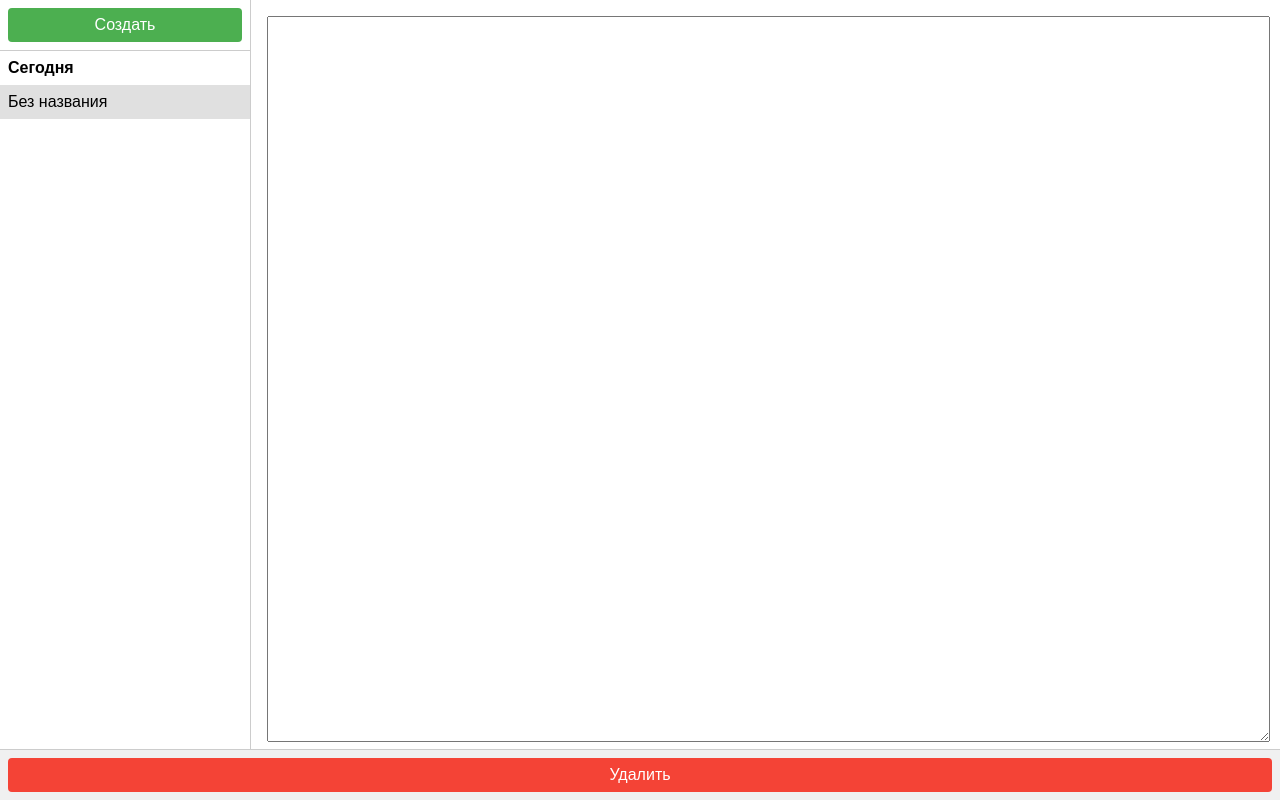
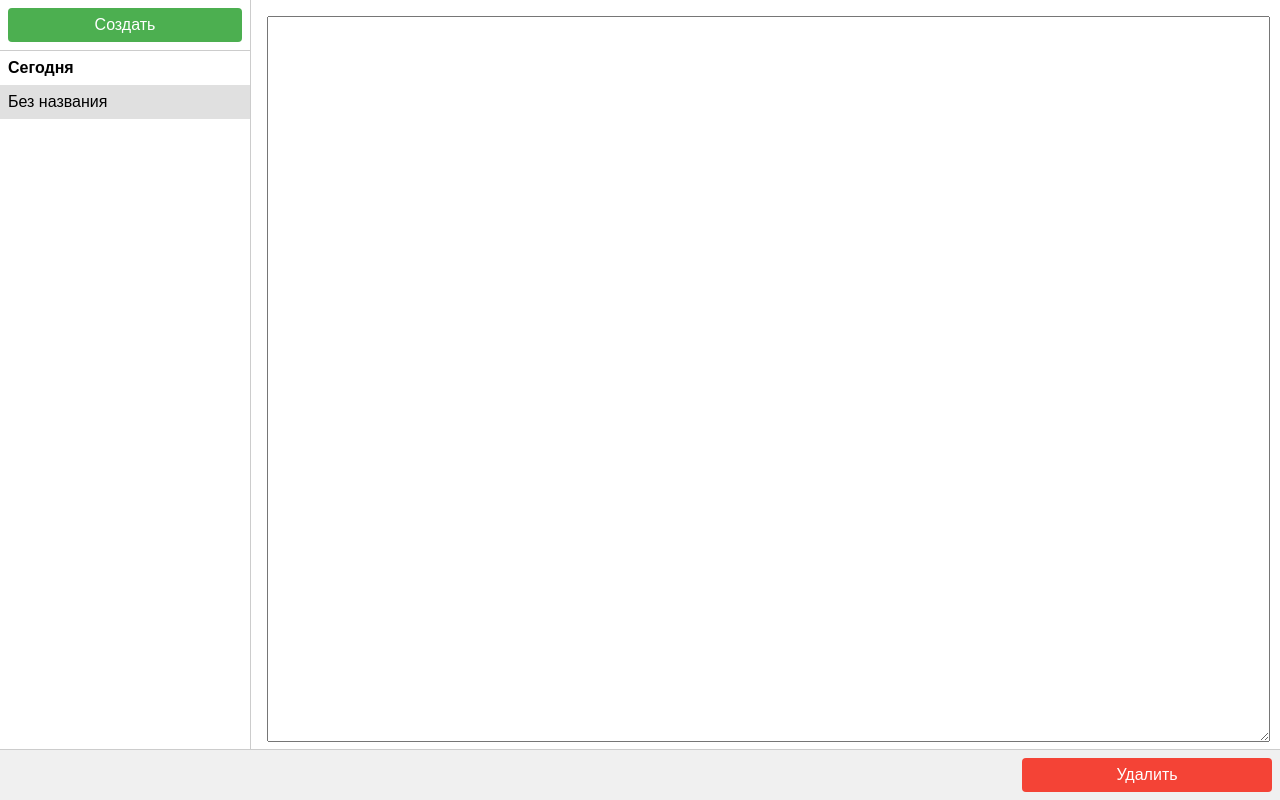
Before and after one commit to Thisman/ai-note-app, a React (Vite) app: page / in a window 1280 px wide. Built offline with nearby package versions, Linux system fonts and the light colour scheme.

Commit message:
fix button widths

```diff
--- a/src/styles/Layout.module.css
+++ b/src/styles/Layout.module.css
@@ -59,16 +59,18 @@
   cursor: pointer;
 }
 
+
 .createButton {
   background-color: #4caf50;
   color: #fff;
-  width: 100%;
+  width: 250px;
 }
+
 
 .deleteButton {
   background-color: #f44336;
   color: #fff;
-  width: 100%;
+  width: 250px;
 }
 
 /* Note title truncated with ellipsis */
```
